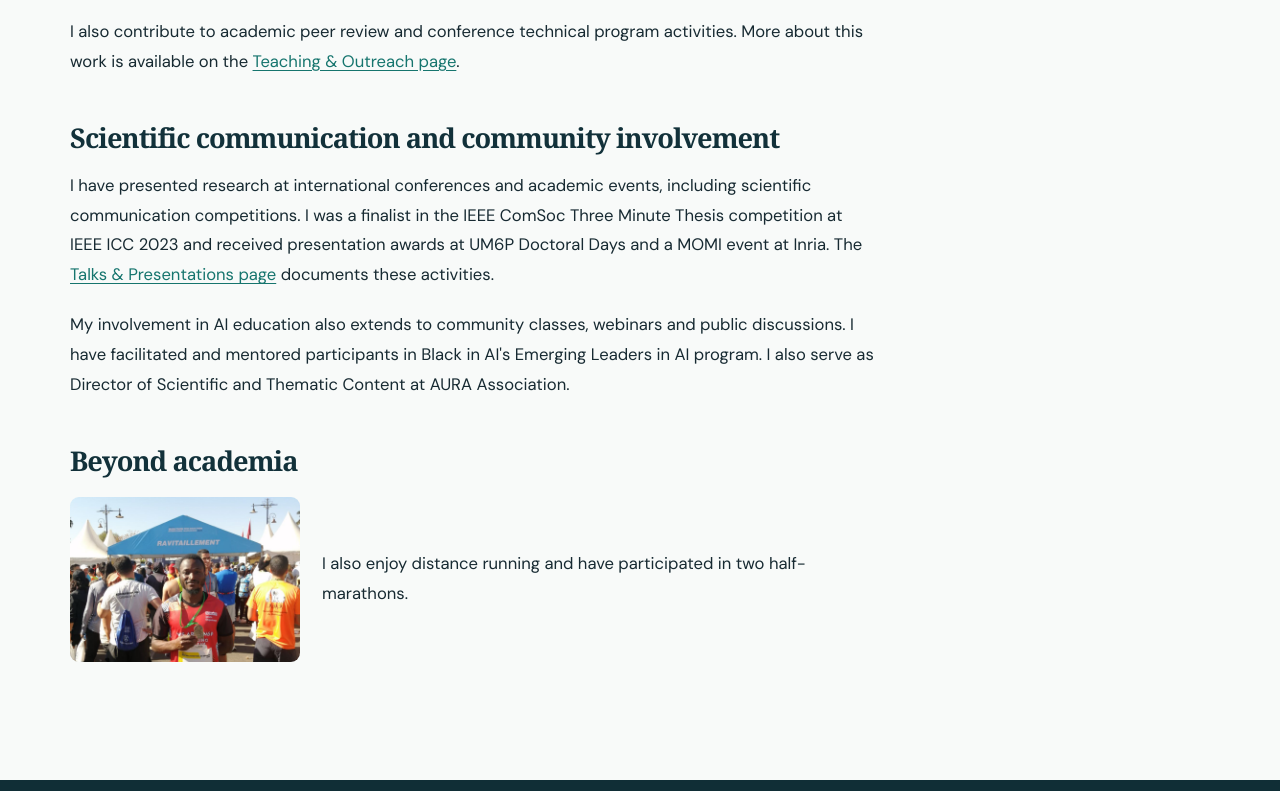
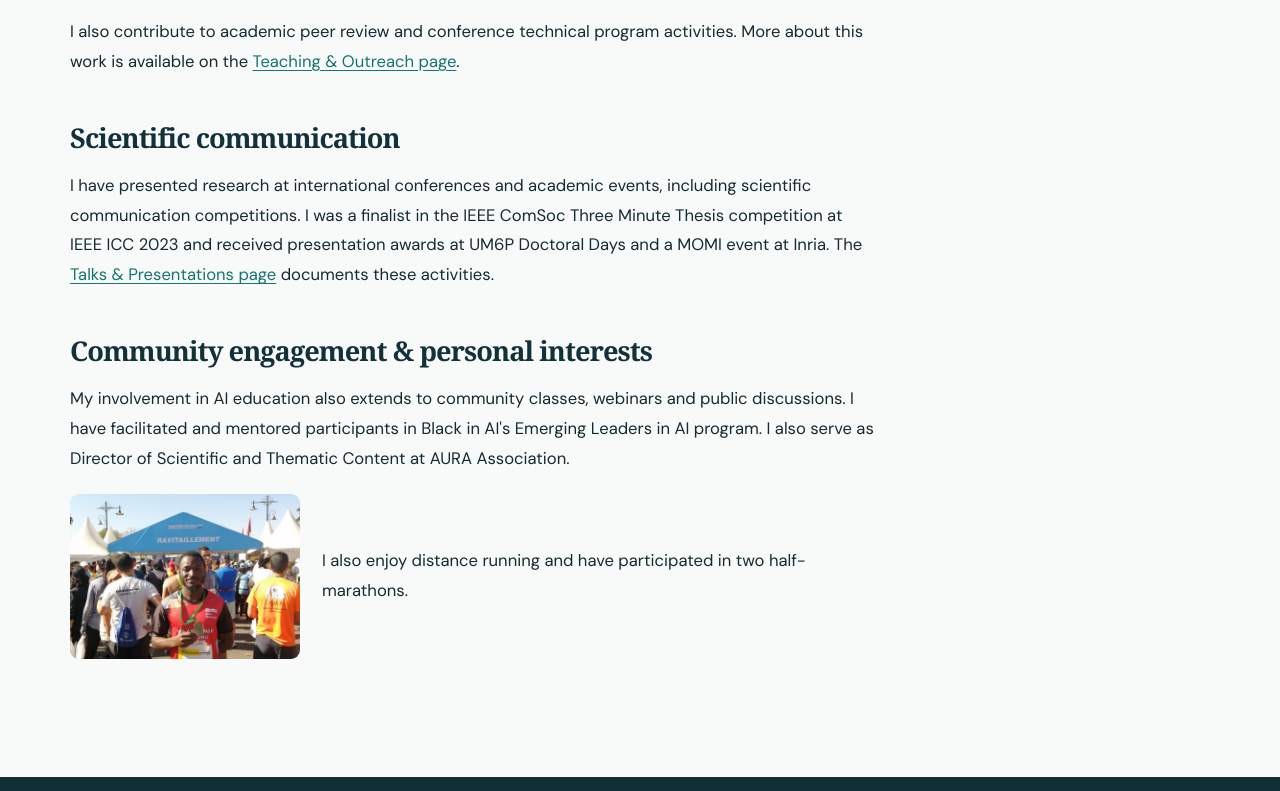
Before and after one commit to yaya-etiabi/yaya-etiabi.github.io, an Astro site in the folder site-v2/: page /about in a window 1280 px wide. Shown: the part 1450-2241 px from the top of the page. Built offline with nearby package versions, Linux system fonts and the light colour scheme; Astro itself is replaced by a stand-in of ours.

Commit message:
Organize About around scientific communication, community engagement and personal interests

```diff
--- a/site-v2/src/pages/about/index.astro
+++ b/site-v2/src/pages/about/index.astro
@@ -11,7 +11,7 @@ import portrait from '../../assets/yaya-portrait-cutout.webp';
   <section class="page-hero about-hero">
     <div class="container about-hero-grid">
       <div class="about-hero-copy">
-        <div class="eyebrow">Background &amp; academic activities</div>
+        <div class="eyebrow">Background &amp; interests</div>
         <h1>About me</h1>
         <p class="lead">
           I am a researcher working at the intersection of machine learning and wireless communications.
@@ -81,7 +81,7 @@ import portrait from '../../assets/yaya-portrait-cutout.webp';
           <a href={withBase('/teaching-outreach/')}>Teaching &amp; Outreach page</a>.
         </p>
 
-        <h2>Scientific communication and community involvement</h2>
+        <h2>Scientific communication</h2>
         <p>
           I have presented research at international conferences and academic events,
           including scientific communication competitions. I was a finalist in the
@@ -90,6 +90,8 @@ import portrait from '../../assets/yaya-portrait-cutout.webp';
           The <a href={withBase('/talks/')}>Talks &amp; Presentations page</a>
           documents these activities.
         </p>
+
+        <h2>Community engagement &amp; personal interests</h2>
         <p>
           My involvement in AI education also extends to community classes, webinars
           and public discussions. I have facilitated and mentored participants in
@@ -97,7 +99,6 @@ import portrait from '../../assets/yaya-portrait-cutout.webp';
           Scientific and Thematic Content at AURA Association.
         </p>
 
-        <h2>Beyond academia</h2>
         <div class="activity-feature">
           <img
             src={withBase('/media/half-marathon.jpg')}
```
